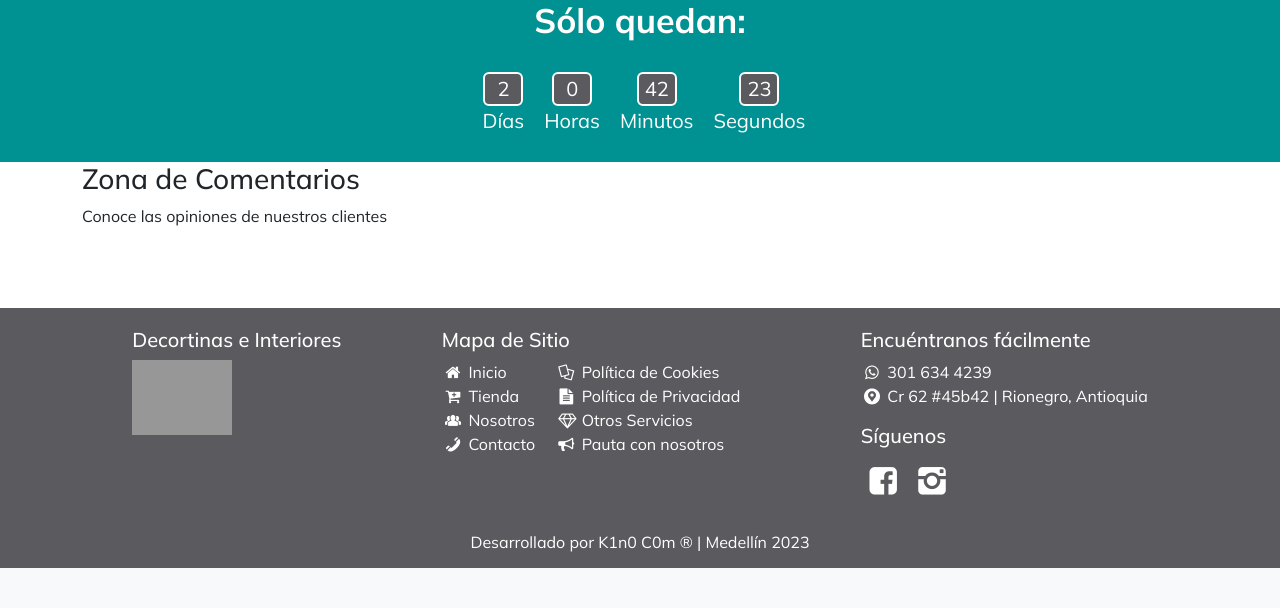
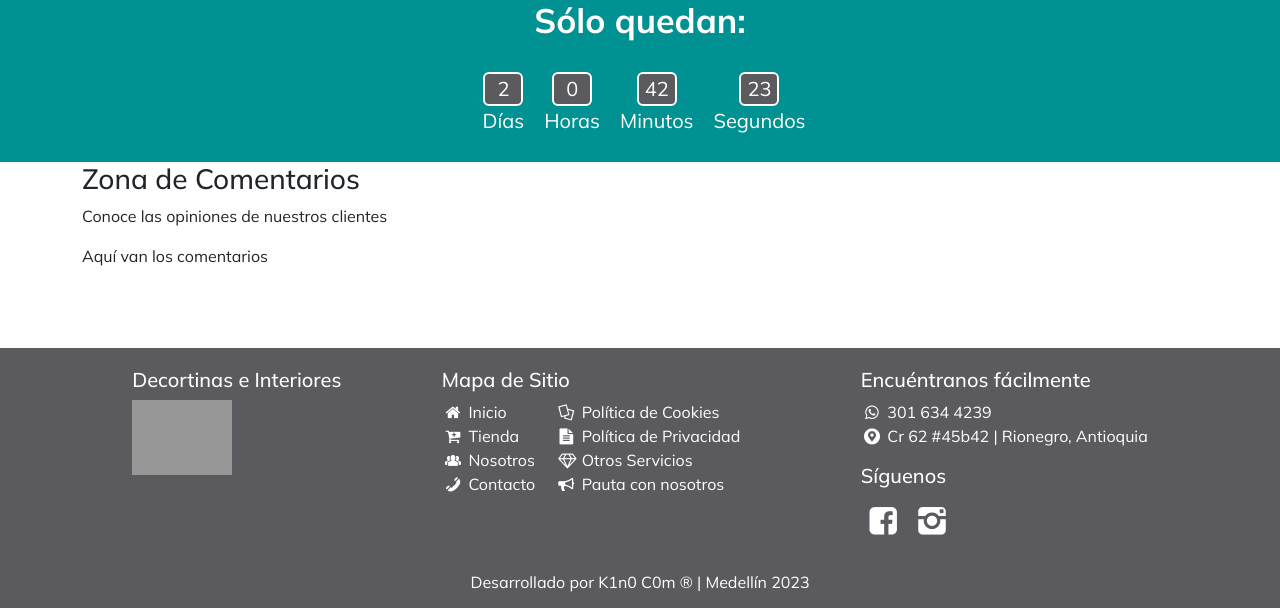
Before and after one commit to k1n0trz/decortinas, a Django app: template productos/templates/home.html in a window 1280 px wide. Shown: the part 2409-3017 px from the top of the page. Before the commit the page ends 2977 px from the top, so only its background shows below. Run offline with Django 3.2, Linux system fonts and the light colour scheme; the template is opened without the code that fills it: most values are stand-ins (such as "Sample title", 1, 10 or a date in 2020); grey boxes are pictures that could not be loaded.

Commit message:
settings 3

```diff
--- a/productos/templates/partials/comments.html
+++ b/productos/templates/partials/comments.html
@@ -3,5 +3,7 @@
         <h3 class="comments__header--title">Zona de Comentarios</h3>
         <p class="comments__header--subtitle">Conoce las opiniones de nuestros clientes</p>
     </div>
-
+    <div class="comments__body">
+        <p class="">Aquí van los comentarios</p>
+    </div>
 </div>
```
